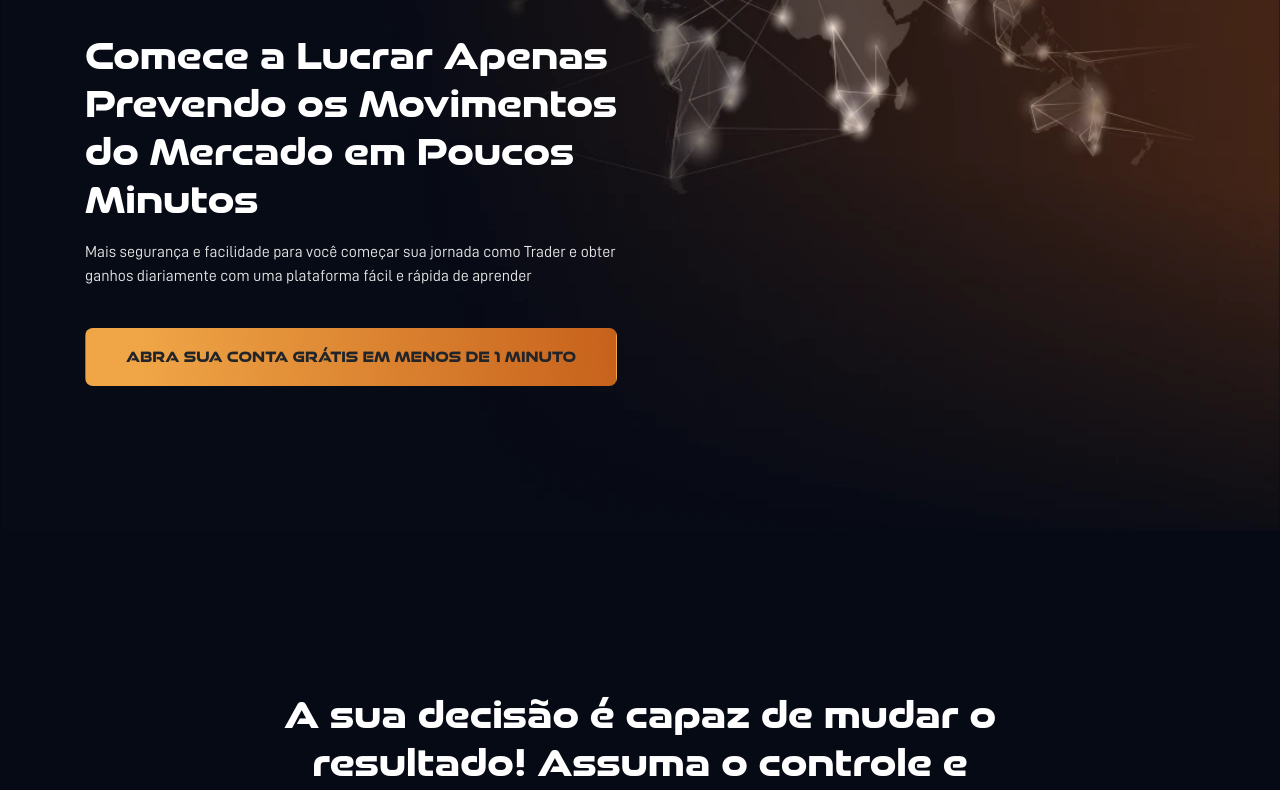
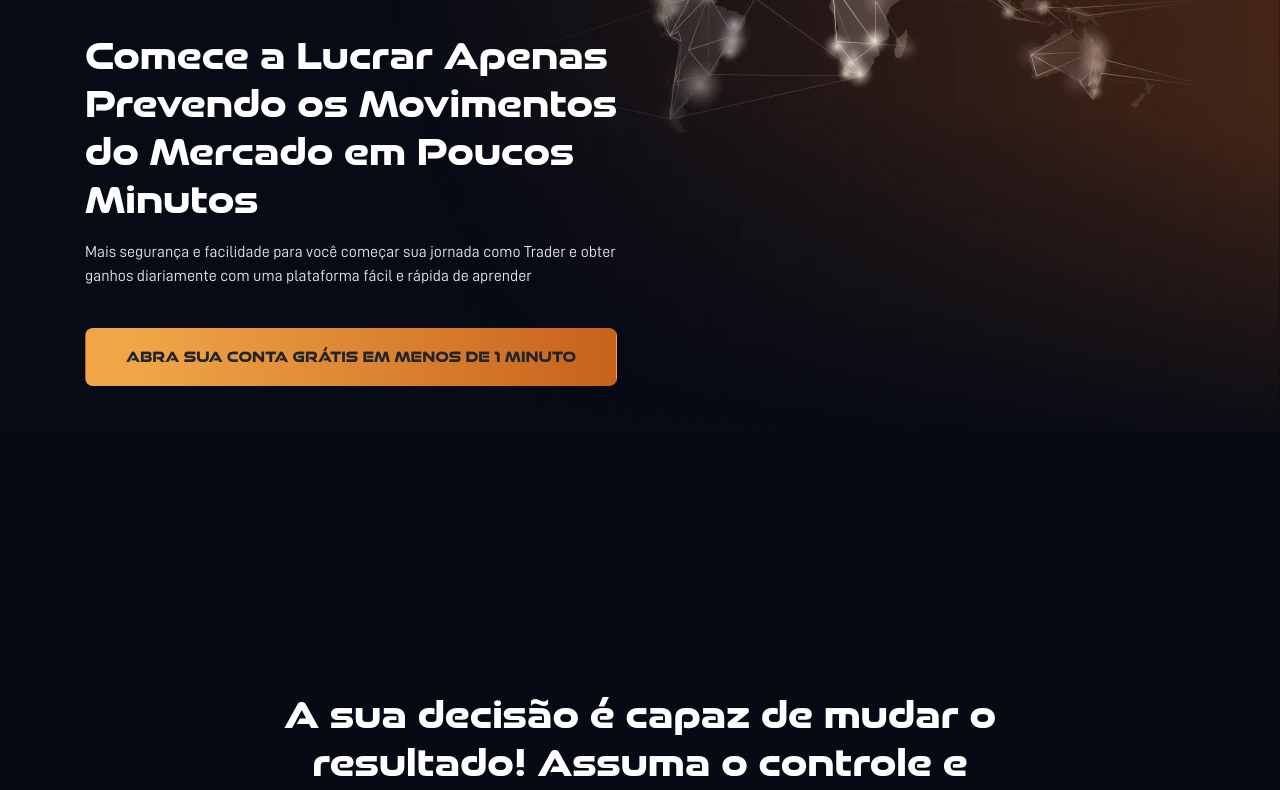
Before and after one commit to CaioAbra/Atlas, a plain HTML site: page index.html in a window 1280 px wide. Shown: the part 347-1137 px from the top of the page. Drawn offline with nearby package versions, Linux system fonts and the light colour scheme.

Commit message:
ajuste back ground no desk

```diff
--- a/style.css
+++ b/style.css
@@ -321,7 +321,7 @@ section.bg_0 {
 
 @media screen and (min-width:1024px) {
     section.bg_0 {
-        background-size: 100% 100%;
+        /* background-size: 100% 100%; */
         background-position-x: right;
     }
 }
```
